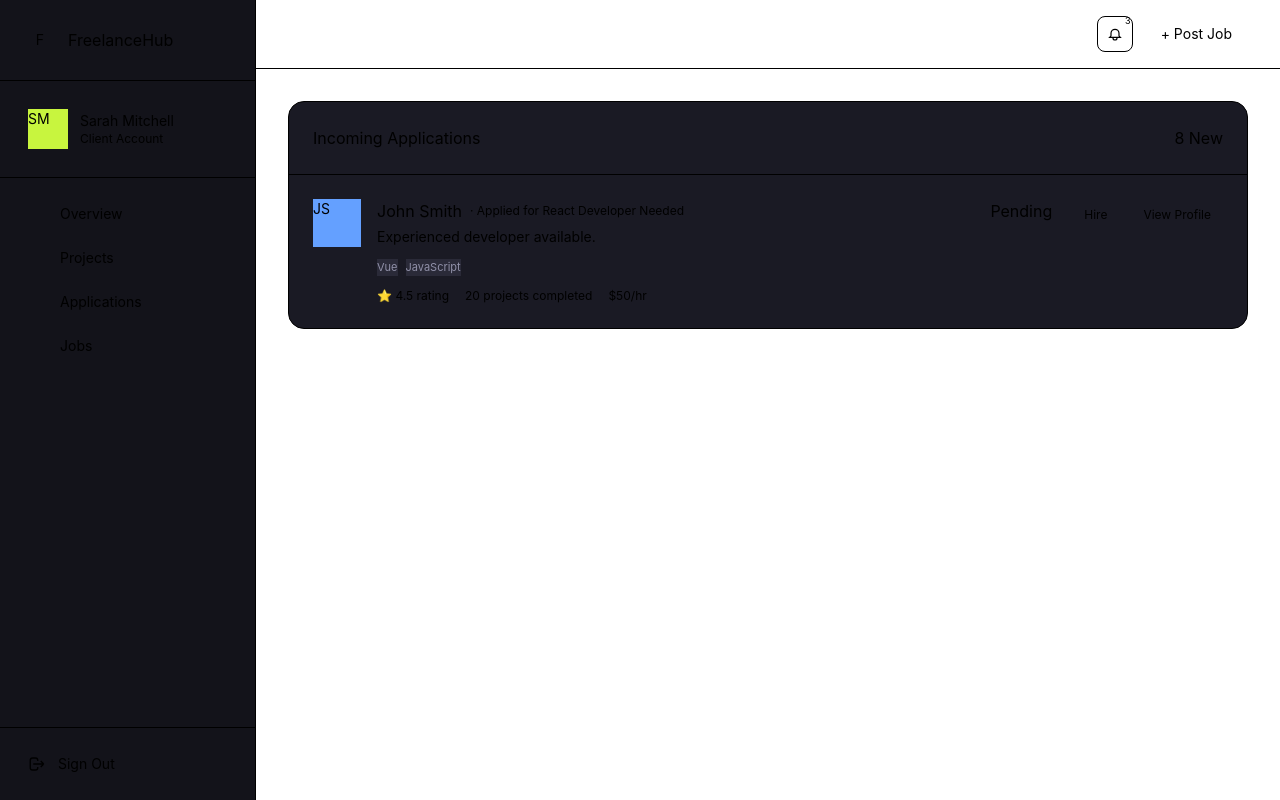
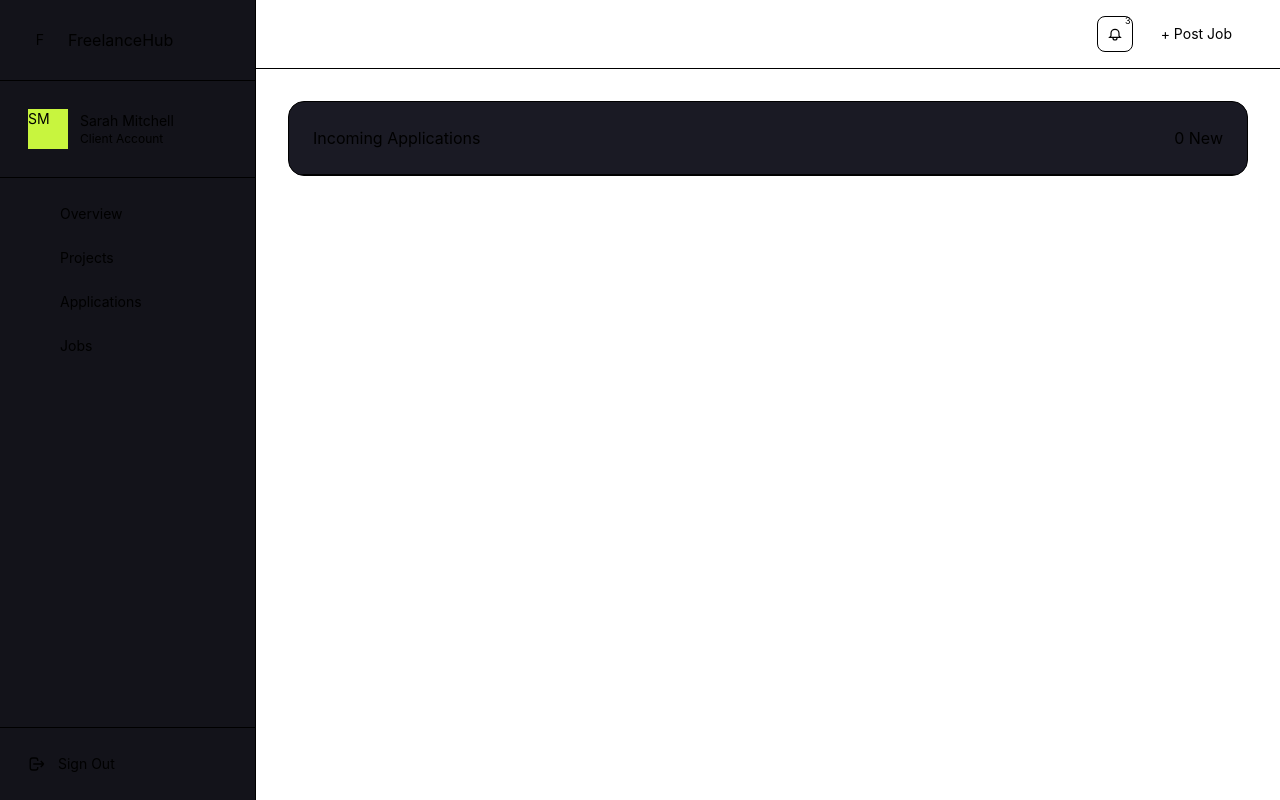
Before and after one commit to IdenDark/Free_Lance, a Vue app: page /client/applications in a window 1280 px wide. Built offline with nearby package versions, Linux system fonts and the light colour scheme.

Commit message:
Users job application flow

```diff
--- a/src/components/postJob.vue
+++ b/src/components/postJob.vue
@@ -1,5 +1,43 @@
 <script setup>
+import { ref } from 'vue'
+import { useJobsStore } from '@/stores/jobsStore'
+
 const showPostJob = defineModel()
+const jobsStore = useJobsStore()
+
+// form state
+const title = ref('')
+const category = ref('Development')
+const jobDescription = ref('')
+const budget = ref('')
+const duration = ref('Less than 1 week')
+const requiredSkills = ref('')
+const deadline = ref('')
+
+function submitJob(){
+  const job = {
+    title: title.value,
+    description: jobDescription.value,
+    budget: budget.value,
+    skills: requiredSkills.value
+      .split(',')
+      .map(s => s.trim())
+      .filter(Boolean),
+    // additional fields can be sent if needed (category, duration, deadline)
+  }
+
+  jobsStore.postJob(job)
+
+  // reset and close modal
+  showPostJob.value = false
+  title.value = ''
+  category.value = 'Development'
+  jobDescription.value = ''
+  budget.value = ''
+  duration.value = 'Less than 1 week'
+  requiredSkills.value = ''
+  deadline.value = ''
+}
 
 </script>
 
@@ -9,23 +47,23 @@ const showPostJob = defineModel()
       <button @click="showPostJob=false" class="absolute top-4 right-4 text-muted hover:text-soft transition-colors text-xl">✕</button>
       <h2 class="font-display font-700 text-xl mb-6">Post a New Job</h2>
       <div class="space-y-4">
-        <div><label class="text-xs text-muted mb-1 block">Job Title</label><input placeholder="e.g. React Developer for E-Commerce Rebuild"/></div>
+        <div><label class="text-xs text-muted mb-1 block">Job Title</label><input placeholder="e.g. React Developer for E-Commerce Rebuild" v-model="title"/></div>
         <div><label class="text-xs text-muted mb-1 block">Category</label>
-          <select><option>Development</option><option>Design</option><option>Writing & Content</option><option>Marketing</option><option>Data & Analytics</option></select>
+          <select v-model="category"><option>Development</option><option>Design</option><option>Writing & Content</option><option>Marketing</option><option>Data & Analytics</option></select>
         </div>
-        <div><label class="text-xs text-muted mb-1 block">Job Description</label><textarea rows="4" placeholder="Describe the project, deliverables, and requirements clearly..."></textarea></div>
+        <div><label class="text-xs text-muted mb-1 block">Job Description</label><textarea rows="4" placeholder="Describe the project, deliverables, and requirements clearly..." v-model="jobDescription"></textarea></div>
         <div class="grid grid-cols-2 gap-4">
-          <div><label class="text-xs text-muted mb-1 block">Budget</label><input placeholder="$500 - $2,000"/></div>
+          <div><label class="text-xs text-muted mb-1 block">Budget</label><input placeholder="$500 - $2,000" v-model="budget"/></div>
           <div><label class="text-xs text-muted mb-1 block">Duration</label>
-            <select><option>Less than 1 week</option><option>1-4 weeks</option><option>1-3 months</option><option>3+ months</option></select>
+            <select v-model="duration"><option>Less than 1 week</option><option>1-4 weeks</option><option>1-3 months</option><option>3+ months</option></select>
           </div>
         </div>
-        <div><label class="text-xs text-muted mb-1 block">Required Skills</label><input placeholder="React, Node.js, PostgreSQL..."/></div>
-        <div><label class="text-xs text-muted mb-1 block">Application Deadline</label><input type="date" style="color:#9090A8"/></div>
+        <div><label class="text-xs text-muted mb-1 block">Required Skills</label><input placeholder="React, Node.js, PostgreSQL..." v-model="requiredSkills"/></div>
+        <div><label class="text-xs text-muted mb-1 block">Application Deadline</label><input type="date" style="color:#9090A8" v-model="deadline"/></div>
       </div>
       <div class="flex gap-3 mt-6">
-        <!-- <button @click="/*submitJob()*/" class="btn-primary flex-1">Post Job →</button>
-        <button @click="/*showPostJob=false*/" class="btn-outline px-5">Cancel</button> -->
+        <button @click="submitJob()" class="btn-primary flex-1">Post Job →</button>
+        <button @click="showPostJob=false" class="btn-outline px-5">Cancel</button>
       </div>
     </div>
   </div>
--- a/src/stores/clientStore.js
+++ b/src/stores/clientStore.js
@@ -10,22 +10,50 @@ export const useClientStore = defineStore('client', {
       activeProjects: 0
     },
 
-    projects: []
+    projects: [],
+    applications: []          // incoming freelancer applications
 
   }),
 
   actions: {
 
     createProject(job){
+      const jobsStore = useJobsStore()
+      jobsStore.postJob(job)
+      this.projects.push(job)
+      this.stats.jobsPosted++
+    },
 
-    const jobsStore = useJobsStore()
+    // called when a freelancer applies to one of the client's jobs
+    receiveApplication(job){
+      // add minimal metadata for display
+      this.applications.push({
+        ...job,
+        applicant: 'Freelancer',
+        status: 'pending',
+        statusLabel: 'Pending'
+      })
+    },
 
-    jobsStore.postJob(job)
+    // client clicks "Hire" on an application
+    hire(app){
+      // create a project record based on the application
+      const project = {
+        title: app.title || app.job || 'Untitled',
+        status: 'in-progress',
+        statusLabel: 'In progress',
+        freelancer: app.applicant || 'Freelancer',
+        due: 'TBD',
+        budget: app.budget || '',
+        progress: 0,
+        milestones: []
+      }
 
-    this.projects.push(job)
+      this.projects.push(project)
+      this.stats.activeProjects++
 
-    this.stats.jobsPosted++
-
+      // remove from applications
+      this.applications = this.applications.filter(a => a.id !== app.id)
     }
 
   }
--- a/src/stores/freelancerStore.js
+++ b/src/stores/freelancerStore.js
@@ -2,6 +2,7 @@ import { defineStore } from 'pinia'
 
 //import of jobs
 import { useJobsStore } from './jobsStore'
+import { useClientStore } from './clientStore'
 
 export const useFreelancerStore = defineStore('freelancer', {
 
@@ -20,27 +21,18 @@ export const useFreelancerStore = defineStore('freelancer', {
   actions: {
 
     apply(job){
+      const jobsStore = useJobsStore()
+      const clientStore = useClientStore()
 
+      // register application in jobs database
+      jobsStore.applyToJob(job.id, "Freelancer")
 
+      // notify client side of the new application
+      clientStore.receiveApplication(job)
 
-    const jobsStore = useJobsStore()
-
-    // register application in jobs database
-    jobsStore.applyToJob(job.id, "Freelancer")
-
-    // track freelancer activity
-    this.myApplications.push(job)
-
-    this.stats.applications++
-
-
-
+      // track freelancer activity
       this.myApplications.push(job)
-
       this.stats.applications++
-
     }
 
-  }
-
-})
+}})
--- a/src/stores/jobsStore.js
+++ b/src/stores/jobsStore.js
@@ -25,7 +25,21 @@ export const useJobsStore = defineStore('jobs', {
       }
     ],
 
-    allJobs: [...this.featuredJobs],
+    allJobs: [
+
+  { id: 1,
+    title: 'React Developer Needed',
+    desc: 'Build a new UI',
+    tags: ['React'],
+    status: 'open',
+    statusLabel: 'Open',
+    budget: '$2,000',
+    apps: 12 },
+
+  { id: 2, title: 'UI/UX Design Project', desc: 'Design landing page', tags: ['Figma'], status: 'reviewing', statusLabel: 'Reviewing', budget: '$1,200', apps: 8 }
+
+
+    ],
 
     clientJobsList: [],
 
@@ -38,6 +52,13 @@ export const useJobsStore = defineStore('jobs', {
     postJob(job){
 
       job.id = Date.now()
+      // normalize incoming job data to match store schema
+      job.desc = job.desc || job.description || ''
+      job.tags = job.tags || job.skills || []
+      job.status = job.status || 'open'
+      job.statusLabel = job.statusLabel || 'Open'
+      job.budget = job.budget || ''
+      job.apps = job.apps || 0
 
       this.allJobs.push(job)
 
--- a/src/views/client/Application.vue
+++ b/src/views/client/Application.vue
@@ -1,35 +1,45 @@
 <template>
-  <div  class="page-enter">
-          <div class="rounded-2xl border border-border overflow-hidden" style="background:#1A1A24;">
+  <div class="page-enter">
+    <div
+      class="rounded-2xl border border-border overflow-hidden"
+      style="background:#1A1A24;"
+    >
       <div class="p-6 border-b border-border flex items-center justify-between">
         <h3 class="font-display font-600">Incoming Applications</h3>
         <div class="flex gap-2">
-                <span class="badge badge-pending">8 New</span>
+          <span class="badge badge-pending">{{ applications.length }} New</span>
         </div>
       </div>
       <div class="divide-y divide-border">
-              <div v-for="app in applications" :key="app.id" class="p-6 hover:bg-white/5 transition-colors">
+        <div
+          v-for="app in applications"
+          :key="app.id"
+          class="p-6 hover:bg-white/5 transition-colors"
+        >
           <div class="flex flex-col md:flex-row md:items-start gap-4">
-                  <div class="avatar w-12 h-12 text-sm flex-shrink-0 text-ink font-700" :style="`background:${app.color}`">{{ app.initials }}</div>
             <div class="flex-1">
               <div class="flex flex-col md:flex-row md:items-center gap-2 mb-1">
-                      <span class="font-display font-600">{{ app.name }}</span>
-                      <span class="text-muted text-xs">· Applied for <span class="text-soft">{{ app.job }}</span></span>
-                      <span :class="'badge badge-'+app.status+' ml-auto'">{{ app.statusLabel }}</span>
+                <span class="font-display font-600">{{ app.title || app.job }}</span>
+                <span class="text-muted text-xs">
+                  · Applicant: <span class="text-soft">{{ app.applicant }}</span>
+                </span>
+                <span
+                  :class="'badge badge-'+app.status+' ml-auto'"
+                  >{{ app.statusLabel }}</span
+                >
               </div>
-                    <p class="text-muted text-sm mb-3">{{ app.summary }}</p>
-                    <div class="flex flex-wrap gap-2 mb-3">
-                      <span v-for="tag in app.skills" :key="tag" class="badge" style="background:#2A2A38;color:#9090A8;border:none;font-size:11px;">{{ tag }}</span>
-                    </div>
-                    <div class="flex items-center gap-4 text-xs text-muted">
-                      <span>⭐ {{ app.rating }} rating</span>
-                      <span>{{ app.projects }} projects completed</span>
-                      <span class="font-display font-600 text-accent">{{ app.rate }}</span>
-                    </div>
+              <p class="text-muted text-sm mb-3">
+                {{ app.company }}
+              </p>
             </div>
             <div class="flex gap-2 flex-shrink-0">
-                    <button @click="hireFreelancer(app)" class="btn-primary text-xs px-4 py-2">Hire</button>
-                    <button class="btn-outline text-xs px-3 py-2">View Profile</button>
+              <button
+                @click="hireFreelancer(app)"
+                class="btn-primary text-xs px-4 py-2"
+              >
+                Hire
+              </button>
+              <!-- could add view profile in future -->
             </div>
           </div>
         </div>
@@ -39,26 +49,14 @@
 </template>
 
 <script setup>
-import { ref } from 'vue'
+import { computed } from 'vue'
+import { useClientStore } from '@/stores/clientStore'
 
-const applications = ref([
-  {
-    id: 1,
-    initials: 'JS',
-    color: '#64A0FF',
-    name: 'John Smith',
-    job: 'React Developer Needed',
-    status: 'pending',
-    statusLabel: 'Pending',
-    summary: 'Experienced developer available.',
-    skills: ['Vue', 'JavaScript'],
-    rating: 4.5,
-    projects: 20,
-    rate: '$50/hr'
-  }
-])
+const clientStore = useClientStore()
+
+const applications = computed(() => clientStore.applications)
 
 function hireFreelancer(app) {
-  console.log('hiring', app)
+  clientStore.hire(app)
 }
 </script>
--- a/src/views/client/JobsTab.vue
+++ b/src/views/client/JobsTab.vue
@@ -1,19 +1,43 @@
+
+<script setup>
+import { ref, computed } from 'vue'
+import postJob from '../../components/postJob.vue'
+import { useJobsStore } from '@/stores/jobsStore'
+
+const jobsStore = useJobsStore()
+
+const jobs =  jobsStore.allJobs
+
+const jobSearch = ref('')
+const showPostJob = ref(false)
+
+
+
+const filteredClientJobs = computed(() =>
+  jobs.value.filter(j =>
+    j.title.toLowerCase().includes(jobSearch.value.toLowerCase())
+  )
+)
+</script>
+
+
 <template>
   <div class="page-enter">
           <div class="flex items-center gap-4 mb-6">
             <input type="text" placeholder="Search job posts..." class="max-w-xs" v-model="jobSearch"/>
             <select class="max-w-xs"><option>All Status</option><option>Open</option><option>In Progress</option><option>Completed</option></select>
             <button @click="showPostJob=true" class="btn-primary ml-auto text-sm px-4 py-2">+ Post New Job</button>
+            <postJob v-model="showPostJob"/>
           </div>
           <div class="grid gap-4">
-            <div v-for="job in filteredClientJobs" :key="job.id"
+            <div v-for="job in jobs" :key="job.id"
               class="card-hover rounded-2xl border border-border p-6 flex flex-col md:flex-row md:items-center gap-4" style="background:#1A1A24;">
               <div class="flex-1">
                 <div class="flex items-center gap-3 mb-2">
                   <h3 class="font-display font-600">{{ job.title }}</h3>
                   <span :class="'badge badge-'+job.status">{{ job.statusLabel }}</span>
                 </div>
-                <p class="text-muted text-sm mb-3">{{ job.desc }}</p>
+                <p class="text-muted text-sm mb-3">{{ job.desc || job.description }}</p>
                 <div class="flex flex-wrap gap-2">
                   <span v-for="tag in job.tags" :key="tag" class="badge" style="background:#2A2A38;color:#9090A8;border:none;font-size:11px;">{{ tag }}</span>
                 </div>
@@ -30,21 +54,3 @@
           </div>
         </div>
 </template>
-
-<script setup>
-import { ref, computed } from 'vue'
-
-const jobSearch = ref('')
-const showPostJob = ref(false)
-
-const jobs = ref([
-  { id: 1, title: 'React Developer Needed', desc: 'Build a new UI', tags: ['React'], status: 'open', statusLabel: 'Open', budget: '$2,000', apps: 12 },
-  { id: 2, title: 'UI/UX Design Project', desc: 'Design landing page', tags: ['Figma'], status: 'reviewing', statusLabel: 'Reviewing', budget: '$1,200', apps: 8 }
-])
-
-const filteredClientJobs = computed(() =>
-  jobs.value.filter(j =>
-    j.title.toLowerCase().includes(jobSearch.value.toLowerCase())
-  )
-)
-</script>
--- a/src/views/client/Overview.vue
+++ b/src/views/client/Overview.vue
@@ -1,3 +1,35 @@
+<script setup>
+import { useRoute, useRouter } from 'vue-router'
+import { useAuthStore } from '@/stores/auth'
+
+const route = useRoute()
+const router = useRouter()
+const authStore = useAuthStore()
+
+const clientStats = [
+  { label: 'Active Jobs', value: '8', change: '+2 this week', color: '#64A0FF', icon: '💼' },
+  { label: 'Total Spent', value: '$12,450', change: '+$2,300 this month', color: '#4ADE80', icon: '💰' },
+  { label: 'Hired Freelancers', value: '24', change: '+3 this month', color: '#F59E0B', icon: '👥' },
+  { label: 'Avg. Rating', value: '4.8', change: '+0.2 this month', color: '#8B5CF6', icon: '⭐' }
+]
+
+const activeJobs = [
+  { id: 1, title: 'React Developer Needed', apps: 12, date: '2 days ago', status: 'open', statusLabel: 'Open' },
+  { id: 2, title: 'UI/UX Design Project', apps: 8, date: '1 week ago', status: 'reviewing', statusLabel: 'Reviewing' },
+  { id: 3, title: 'Node.js Backend', apps: 15, date: '3 days ago', status: 'open', statusLabel: 'Open' },
+  { id: 4, title: 'Mobile App Development', apps: 6, date: '5 days ago', status: 'closed', statusLabel: 'Closed' }
+]
+
+const recentActivity = [
+  { id: 1, text: 'John Smith applied to "React Developer Needed"', time: '2 hours ago', color: '#64A0FF', icon: '👤' },
+  { id: 2, text: 'You hired Sarah Johnson for "UI/UX Design Project"', time: '1 day ago', color: '#4ADE80', icon: '✅' },
+  { id: 3, text: 'Mike Chen submitted work for "Node.js Backend"', time: '3 days ago', color: '#F59E0B', icon: '📄' },
+  { id: 4, text: 'Payment of $2,500 sent to Alex Rodriguez', time: '1 week ago', color: '#8B5CF6', icon: '💳' }
+]
+
+
+</script>
+
 <template>
   <div class="page-enter space-y-8">
           <div class="grid grid-cols-2 lg:grid-cols-4 gap-4">
@@ -50,37 +82,3 @@
           </div>
         </div>
 </template>
-
-<script setup>
-import { useRoute, useRouter } from 'vue-router'
-import { useAuthStore } from '@/stores/auth'
-
-const route = useRoute()
-const router = useRouter()
-const authStore = useAuthStore()
-
-const clientStats = [
-  { label: 'Active Jobs', value: '8', change: '+2 this week', color: '#64A0FF', icon: '💼' },
-  { label: 'Total Spent', value: '$12,450', change: '+$2,300 this month', color: '#4ADE80', icon: '💰' },
-  { label: 'Hired Freelancers', value: '24', change: '+3 this month', color: '#F59E0B', icon: '👥' },
-  { label: 'Avg. Rating', value: '4.8', change: '+0.2 this month', color: '#8B5CF6', icon: '⭐' }
-]
-
-const activeJobs = [
-  { id: 1, title: 'React Developer Needed', apps: 12, date: '2 days ago', status: 'open', statusLabel: 'Open' },
-  { id: 2, title: 'UI/UX Design Project', apps: 8, date: '1 week ago', status: 'reviewing', statusLabel: 'Reviewing' },
-  { id: 3, title: 'Node.js Backend', apps: 15, date: '3 days ago', status: 'open', statusLabel: 'Open' },
-  { id: 4, title: 'Mobile App Development', apps: 6, date: '5 days ago', status: 'closed', statusLabel: 'Closed' }
-]
-
-const recentActivity = [
-  { id: 1, text: 'John Smith applied to "React Developer Needed"', time: '2 hours ago', color: '#64A0FF', icon: '👤' },
-  { id: 2, text: 'You hired Sarah Johnson for "UI/UX Design Project"', time: '1 day ago', color: '#4ADE80', icon: '✅' },
-  { id: 3, text: 'Mike Chen submitted work for "Node.js Backend"', time: '3 days ago', color: '#F59E0B', icon: '📄' },
-  { id: 4, text: 'Payment of $2,500 sent to Alex Rodriguez', time: '1 week ago', color: '#8B5CF6', icon: '💳' }
-]
-
-function navigateTo(path) {
-  router.push(path)
-}
-</script>
--- a/src/views/client/ProjectsTab.vue
+++ b/src/views/client/ProjectsTab.vue
@@ -1,13 +1,20 @@
 <template>
-  <div  class="page-enter space-y-4">
-          <div class="rounded-2xl border border-border p-6" style="background:#1A1A24;">
+  <div class="page-enter space-y-4">
+    <div
+      v-for="proj in projects"
+      :key="proj.title+proj.freelancer"
+      class="rounded-2xl border border-border p-6"
+      style="background:#1A1A24;"
+    >
       <div class="flex flex-col md:flex-row md:items-start gap-4 mb-5">
         <div class="flex-1">
           <div class="flex items-center gap-3 mb-1">
             <h3 class="font-display font-600">{{ proj.title }}</h3>
             <span :class="'badge badge-'+proj.status">{{ proj.statusLabel }}</span>
           </div>
-                <p class="text-muted text-sm">Freelancer: <span class="text-soft">{{ proj.freelancer }}</span> · Due {{ proj.due }}</p>
+          <p class="text-muted text-sm">
+            Freelancer: <span class="text-soft">{{ proj.freelancer }}</span> · Due {{ proj.due }}
+          </p>
         </div>
         <div class="text-right">
           <div class="font-display font-600 text-accent">{{ proj.budget }}</div>
@@ -25,15 +32,35 @@
       </div>
       <div class="flex items-center justify-between mt-4">
         <div class="flex gap-2">
-                <span v-for="m in proj.milestones" :key="m" class="badge" :class="proj.progress >= 80 ? 'badge-completed' : 'badge-progress'" style="font-size:11px;">{{ m }}</span>
+          <span
+            v-for="m in proj.milestones"
+            :key="m"
+            class="badge"
+            :class="proj.progress >= 80 ? 'badge-completed' : 'badge-progress'"
+            style="font-size:11px;"
+          >
+            {{ m }}
+          </span>
         </div>
         <button class="btn-outline text-xs px-3 py-1.5">Message Freelancer</button>
       </div>
+    </div>
+
+    <div v-if="projects.length === 0" class="text-muted text-center py-8">
+      No active projects yet.
     </div>
   </div>
 </template>
 
 <script setup>
+import { computed } from 'vue'
+import { useClientStore } from '@/stores/clientStore'
+
+const clientStore = useClientStore()
+const projects = computed(() => clientStore.projects)
+</script>
+
+<!-- <script setup>
 import { ref } from 'vue'
 
 const proj = ref({
@@ -46,4 +73,4 @@ const proj = ref({
   progress: 45,
   milestones: ['Phase 1', 'Phase 2', 'Phase 3']
 })
-</script>
+</script> -->
--- a/src/views/freelancer/Applications.vue
+++ b/src/views/freelancer/Applications.vue
@@ -1,32 +1,55 @@
 <template>
-  <div  class="page-enter space-y-4">
+  <div class="page-enter space-y-4">
+    <!-- simple header badges could be updated dynamically later -->
     <div class="flex gap-3 flex-wrap mb-2">
-            <span class="badge badge-open">2 Under Review</span>
-            <span class="badge badge-pending">1 Shortlisted</span>
-            <span class="badge badge-completed">3 Completed</span>
+      <span class="badge badge-open">{{ applications.length }} Applied</span>
     </div>
-          <div v-for="app in myApplications" :key="app.id" class="rounded-2xl border border-border p-6" style="background:#1A1A24;">
+
+    <div
+      v-for="app in applications"
+      :key="app.id"
+      class="rounded-2xl border border-border p-6"
+      style="background:#1A1A24;"
+    >
       <div class="flex flex-col md:flex-row md:items-center gap-4">
         <div class="flex-1">
           <div class="flex items-center gap-3 mb-1 flex-wrap">
-                  <h3 class="font-display font-600">{{ app.job }}</h3>
-                  <span :class="'badge badge-'+app.status">{{ app.statusLabel }}</span>
+            <h3 class="font-display font-600">{{ app.title }}</h3>
+            <!-- status placeholder for future use -->
+            <span class="badge badge-open">Applied</span>
           </div>
-                <p class="text-muted text-xs mb-3">{{ app.company }} · Applied {{ app.applied }}</p>
-                <!-- Status timeline -->
-                <div class="flex items-center gap-2 text-xs text-muted">
-                  <div class="flex items-center gap-1" v-for="(step, i) in app.timeline" :key="i">
-                    <div class="w-2 h-2 rounded-full" :class="step.done ? 'bg-accent' : 'bg-border'"></div>
-                    <span :class="step.done ? 'text-soft' : 'text-muted'">{{ step.label }}</span>
-                    <span v-if="i < app.timeline.length-1" class="text-border mx-1">→</span>
+          <p class="text-muted text-xs mb-3">
+            {{ app.company }} · Applied {{ app.appliedAt }}
+          </p>
+        </div>
+        <div class="text-right">
+          <div class="font-display font-600 text-accent">{{ app.budget }}</div>
+          <div class="text-muted text-xs">Budget</div>
         </div>
       </div>
     </div>
-              <div class="text-right">
-                <div class="font-display font-600 text-accent">{{ app.rate }}</div>
-                <div class="text-muted text-xs">Proposed Rate</div>
-              </div>
-            </div>
+
+    <div v-if="applications.length === 0" class="text-muted text-center py-8">
+      You haven't applied to any jobs yet.
     </div>
   </div>
 </template>
+
+<script setup>
+import { computed } from 'vue'
+import { useFreelancerStore } from '@/stores/freelancerStore'
+
+const freelancerStore = useFreelancerStore()
+
+// map raw job objects into a view-friendly shape with applied timestamp
+const applications = computed(() => {
+  return freelancerStore.myApplications.map(job => ({
+    id: job.id,
+    title: job.title || job.job || 'Untitled',
+    company: job.company || '',
+    budget: job.budget || '',
+    appliedAt: new Date().toLocaleDateString(),
+    // additional fields could be added here later (status, timeline, etc.)
+  }))
+})
+</script>
--- a/src/views/freelancer/Browse.vue
+++ b/src/views/freelancer/Browse.vue
@@ -1,9 +1,17 @@
 <script setup>
 import { useJobsStore } from '@/stores/jobsStore'
+import { useFreelancerStore } from '@/stores/freelancerStore'
 
 const jobsStore = useJobsStore()
+const freelancerStore = useFreelancerStore()
 
-const jobs = jobsStore.featuredJobs
+const jobs = jobsStore.allJobs
+
+// handler invoked when user clicks the "Apply Now" button
+function applyToJob(job) {
+  // delegate to freelancer store which will also call jobsStore.applyToJob
+  freelancerStore.apply(job)
+}
 </script>
 
 
```
Also changed, not shown: src/views/client/ClientLayout.vue (+0 -10 lines). Lines whose indentation alone changed are shown as unchanged.
